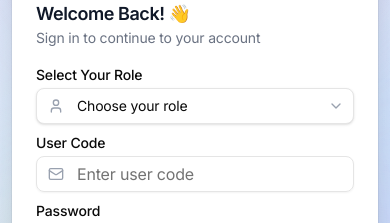
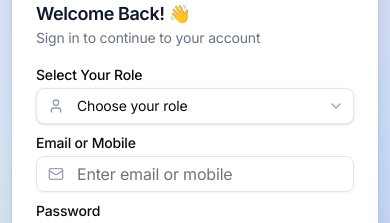
Before and after one commit to educationhub1810-png/erp-school, a Next.js app: page /login in a window 390 px wide. Shown: the part 298-521 px from the top of the page. Built offline with nearby package versions, Linux system fonts and the light colour scheme.

Commit message:
feat(login): update username label to 'Email or Mobile' for non-code roles

```diff
--- a/app/login/login-form.tsx
+++ b/app/login/login-form.tsx
@@ -126,10 +126,12 @@ export function LoginForm() {
 
   const selectedRole = watch("role");
   const usesDobPassword = DOB_PASSWORD_ROLES.has(selectedRole);
-  // Label/placeholder follow the selected role (e.g. "Teacher Code").
-  const usernameLabel = selectedRole
+  // Code/DOB roles (student, teacher, principal, parent) sign in with their
+  // own code (e.g. "Teacher Code"); everyone else — including Super Admin and
+  // School Admin — signs in with their email or mobile.
+  const usernameLabel = usesDobPassword
     ? `${ROLE_LABELS[selectedRole as keyof typeof ROLE_LABELS]} Code`
-    : "User Code";
+    : "Email or Mobile";
 
   const handleAdminAccess = async () => {
     setAdminError(null);
```
Also changed, not shown: 1 other file (tests, documents, lock files or other folders).
